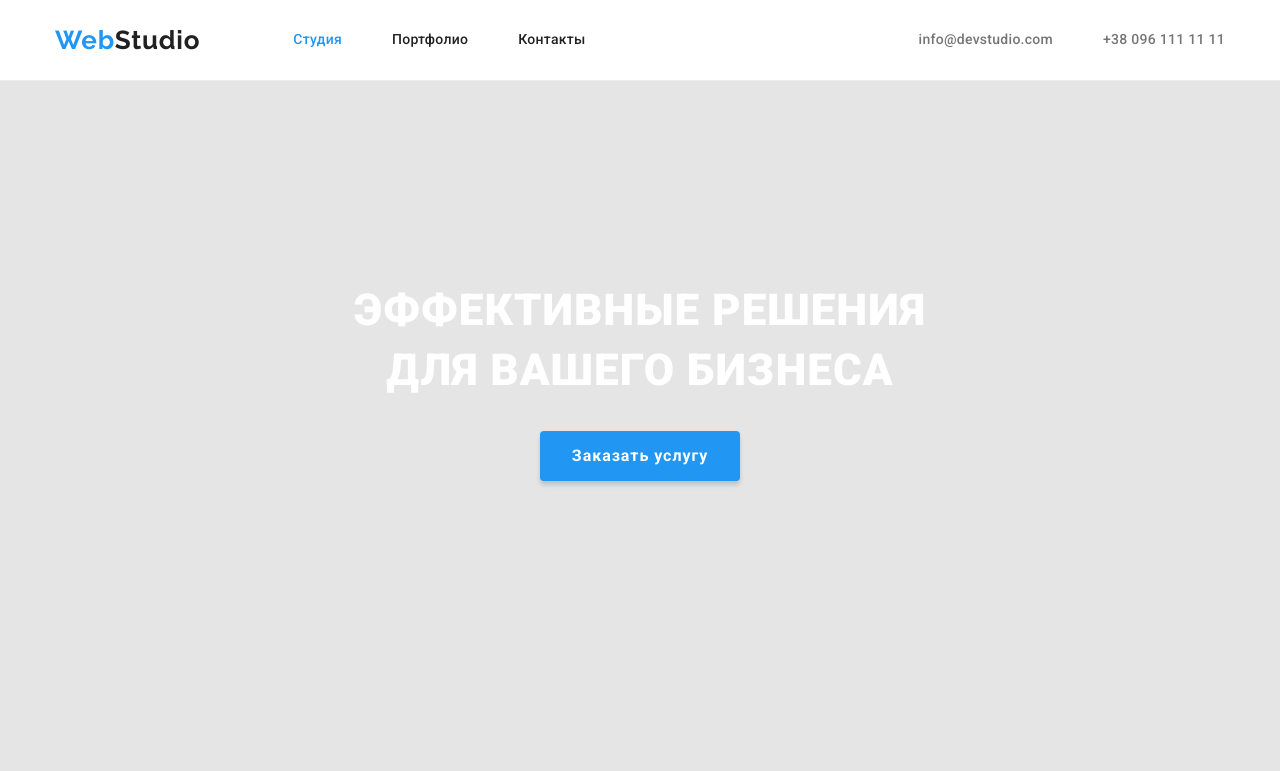
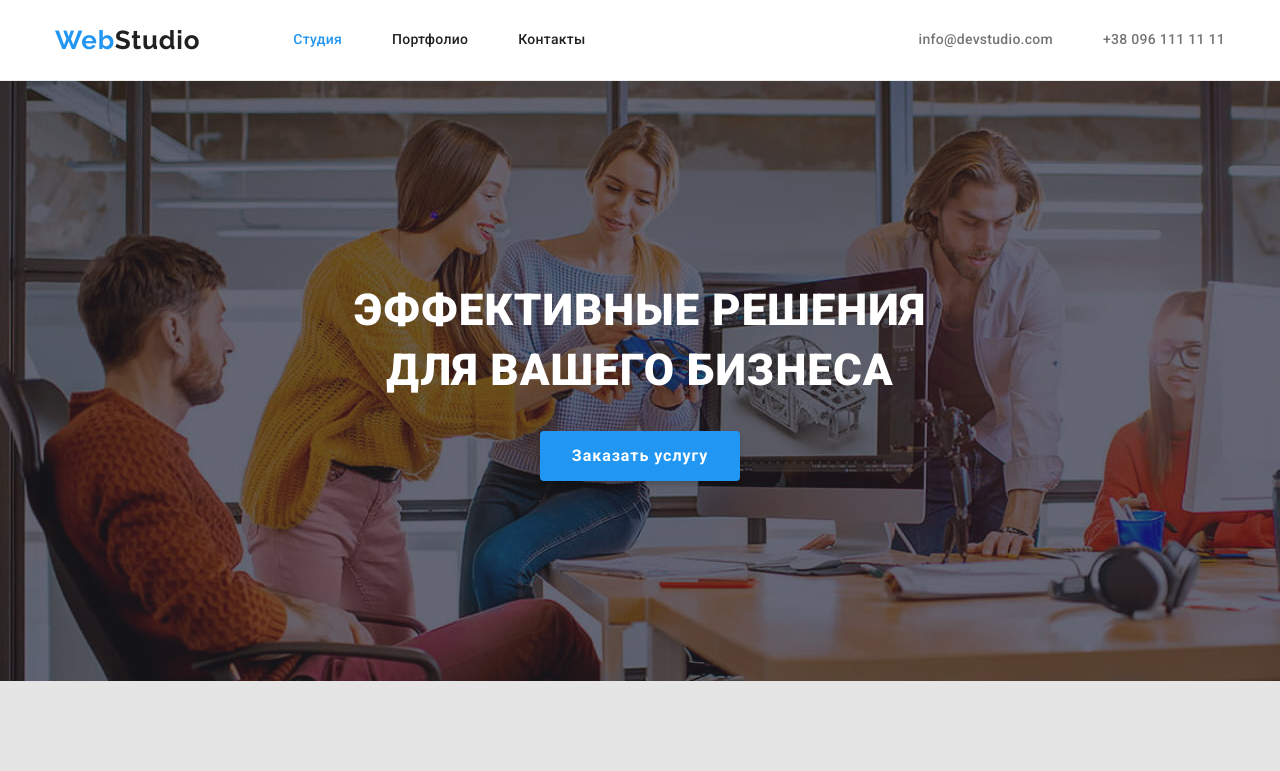
Before and after one commit to BalVil/goit-markup-hw-04, a plain HTML site: page index.html in a window 1280 px wide. Shown: the top 771 px of the page. Drawn offline with nearby package versions, Linux system fonts and the light colour scheme.

Commit message:
added overlay

```diff
--- a/css/styles.css
+++ b/css/styles.css
@@ -154,6 +154,21 @@ body {
   padding-bottom: 200px;
   text-align: center;
   letter-spacing: 0.06em;
+}
+.overlay {
+  max-width: 1600px;
+  height: 600px;
+  margin-left: auto;
+  margin-right: auto;
+  background-image: linear-gradient(
+      to right,
+      rgba(47, 48, 58, 0.4),
+      rgba(47, 48, 58, 0.4)
+    ),
+    url(../images/hero_background.jpg);
+  /* background-repeat: no-repeat;
+  background-position: center; */
+  background-color: #c4c4c4;
 }
 .hero-title {
   margin-top: 0;
--- a/index.html
+++ b/index.html
@@ -59,6 +59,7 @@
     <!-- Main content -->
     <main>
       <!-- Hero -->
+      <div class="overlay">
         <section class="section hero">
           <h1 class="hero-title">
             Эффективные решения<br />
@@ -66,7 +67,7 @@
           </h1>
           <button class="button" type="button">Заказать услугу</button>
         </section>
-
+      </div>
       <!-- Features section-->
       <section class="section features">
         <div class="container">
```
Also changed, not shown: images/hero_background.jpg (added). Lines whose indentation alone changed are shown as unchanged.
